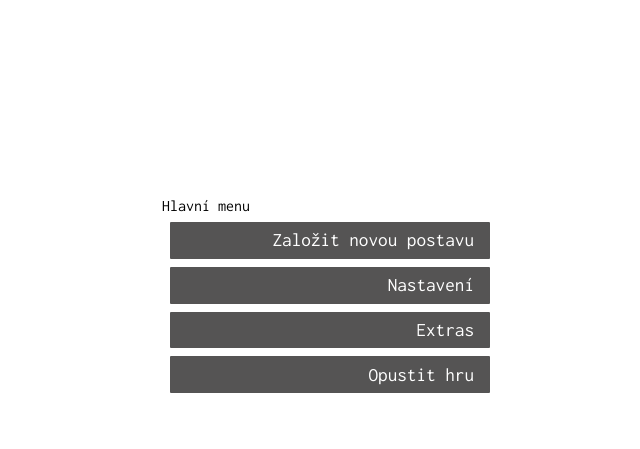
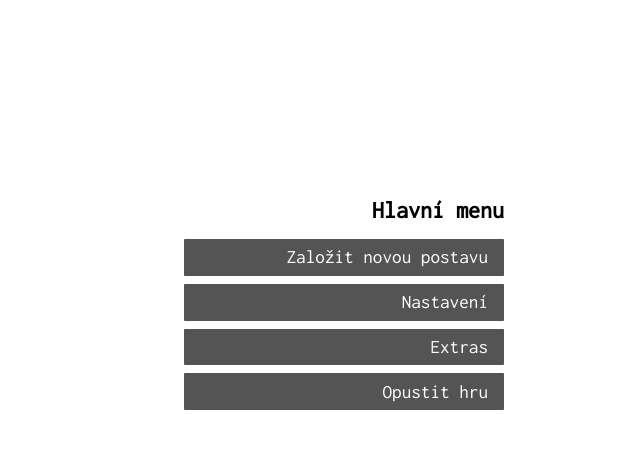
Before and after one commit to robert-belan/personal-website, a Flask app: page / in a window 1280 px wide. Shown: the part 163-612 px from the top of the page, without its empty margins (640-1280 px from the left). Run offline with Flask 2, Linux system fonts and the light colour scheme.

Commit message:
Menu v hlavnim menu funguje dal

```diff
--- a/Colleague Creator/static/main.js
+++ b/Colleague Creator/static/main.js
@@ -20,11 +20,11 @@ export function fadeAllElements() {
 }
 
 
-// first arg:   which menu-items(in data.js) should be used
+// first arg:   which menu items(in data.js) should be used
 // second arg:  where to render new menu (css selector)
 // third arg:   if generate menu title, default Yes, empty arg No
 // forth arg:   change menu position, default No, else Yes
-export function createNavigation(whichOne, targetID, title="yes", changePos="") {
+export function createNavigation(whichOne, targetID, title = "yes", changePos = "") {
     //where to create navigation
     const target = document.querySelector(`${targetID}`);
 
@@ -32,20 +32,20 @@ export function createNavigation(whichOne, targetID, title="yes", changePos="")
     if (!(target.innerHTML.length === 0)) {
         target.classList.replace("showPage", "fadePage")
 
-        setTimeout( () => {
+        setTimeout(() => {
             target.innerHTML = "";
-            title ? createMenuTitle(whichOne["Nadpis"], target) : {/*do nothing*/};
+            title ? createMenuTitle(whichOne["Nadpis"], target) : {/*do nothing*/ };
 
             createMenuItems(whichOne, target);
 
-            changePos ? changeMenuPosition() :  {/*do nothing*/};
+            changePos ? changeMenuPosition() : {/*do nothing*/ };
 
             target.classList.replace("fadePage", "showPage")
         }, animationDuration);
     }
     else {
         target.classList.add("showPage");
-        title ? createMenuTitle(whichOne["Nadpis"], target) : {/*do nothing*/};
+        title ? createMenuTitle(whichOne["Nadpis"], target) : {/*do nothing*/ };
         createMenuItems(whichOne, target);
     }
 }
@@ -56,7 +56,7 @@ function changeMenuPosition() {
 }
 
 function createMenuTitle(itemTitle, target) {
-    target.insertAdjacentHTML("afterbegin", `<li>${itemTitle}</li>`);
+    target.insertAdjacentHTML("afterbegin", `<h2>${itemTitle}</h2>`);
 }
 
 //execute function references in navigationData
@@ -75,7 +75,7 @@ function createMenuItems(dataObject, target) {
         target.insertAdjacentHTML("beforeend", `
         <li>
             <input type="radio" name="btn-focus" id="btn-focus${counter}">
-            <label for="btn-focus${counter}" class="grandButton mainMenu-btn">${labels[counter]}</label>
+            <label for="btn-focus${counter}" class="button mainmenu">${labels[counter]}</label>
         </li>`);
 
         //adding listeners with path(URLs)
--- a/Colleague Creator/static/styles.css
+++ b/Colleague Creator/static/styles.css
@@ -17,7 +17,6 @@
 }
 
 /* General Common Styles */
-
 body {
   background-color: white; /* TODO Debug barva */
   font-family: "Inconsolata", monospace;
@@ -27,10 +26,9 @@ main {
   min-height: 400px; /*Lze doupravit*/
   height: 80vh;
   width: 100%;
-  /* border: 1px solid green; */
   position: relative;
 }
-/* end General Common Styles */
+
 
 /* Header section */
 header {
@@ -47,50 +45,30 @@ header > h1 {
   color: var(--ui-elements);
 }
 
-.button {
-  margin-right: 60px;
-  height: 2.3rem;
-  width: calc(auto + 10rem);
-  text-align: center;
-  border-radius: var(--ui-border-radius);
-  padding: 7px;
-  background-color: var(--ui-elements);
-  transition: letter-spacing 0.5s, background-color 0.5s;
-}
 
-.button:hover {
-  letter-spacing: 2px;
-  cursor: pointer;
-  background-color: #433e5c;
-}
-
-/* end Header section */
-
-/* Index.html */
-/* Menu options */
-
+    /* Index.html */
+    /* Menu options */
 .menu {
-  width: 350px;
   position: absolute;
   top: 45%;
   right: 10%;
-  /* border: 1px ridge brown; */
 }
 
 .menu li {
   list-style-type: none;
-  transition: letter-spacing 0.5s;
 }
 
-.menu li:hover:not(:first-child) {
-  letter-spacing: 0.07rem;
+.menu h2 {
+  text-align: right;
+  margin-right: 0.5rem;
+  margin-bottom: 1rem;
 }
 
-/* Style for menu in character creation section ------------------------------*/
+
+/* Styles for menu in character creation section ------------------------------*/
 .creation-menu {
-  /* border: 1px solid red; */
+  border: 1px solid red;
   width: 100%;
-  /* height: 61px; */ /* original height, vh is probably better*/
   height: 10vh;
   display: flex;
   align-items: center;
@@ -199,38 +177,6 @@ header > h1 {
   flex: 2;
 }
 
-/* Character creation navigation*/
-
-.navigation-bar {
-  display: flex;
-  justify-content: space-around;
-  align-items: center;
-  flex-direction: row;
-}
-
-.navigation-bar > li {
-  height: auto;
-  margin: 0.6rem;
-  list-style-type: none;
-  text-align: right;
-  padding: 7px;
-  font-size: 1.3rem;
-  border-radius: var(--ui-border-radius);
-  background-color: #555454;
-  color: rgba(255, 255, 255, 1);
-  width: 90%;
-  text-align: center;
-  padding: 8px 3px;
-}
-
-/* Message - Zvolim si sam */
-.button {
-  border: 1px solid var(--ui-elements);
-  background-color: var(--ui-elements);
-  padding: 5px 20px;
-  color: white;
-  border-radius: var(--ui-border-radius);
-}
 
 /* Creation Section */
 .main-container {
@@ -424,7 +370,7 @@ input[name="btn-focus"] {
   display: none;
 }
 
-.grandButton {
+.button {
   display: flex;
   align-items: center;
   justify-content: right;
@@ -436,24 +382,29 @@ input[name="btn-focus"] {
   /* padding: 0.2rem 1rem; */
   font-size: 1.2rem;
   transition: background-color var(--ui-animation-duration),
-    padding var(--ui-animation-duration) ease-in-out;
+              padding var(--ui-animation-duration),
+              letter-spacing 0.5s
+              ease-in-out;
 }
 
-.mainMenu-btn {
+.button:hover {
+  cursor: pointer;
+  background-color: #433e5c;
+  padding: 0 2rem;
+  letter-spacing: 0.07rem;
+}
+
+.button:active,
+:checked + .button {
+  background-color: #1c2a49;
+  padding: 0 2rem;
+}
+
+  /* individual menus */
+.mainmenu {
   width: 20rem;
   padding: 0 1rem;
   justify-content: right;
 }
 
-.grandButton:hover {
-  cursor: pointer;
-  background-color: #433e5c;
-  padding: 0 2rem;
-}
-
-.grandButton:active,
-:checked + .grandButton {
-  background-color: #1c2a49;
-  padding: 0 2rem;
-}
 /* ////////////////////////////////////////////////////////////////////////// */
```
